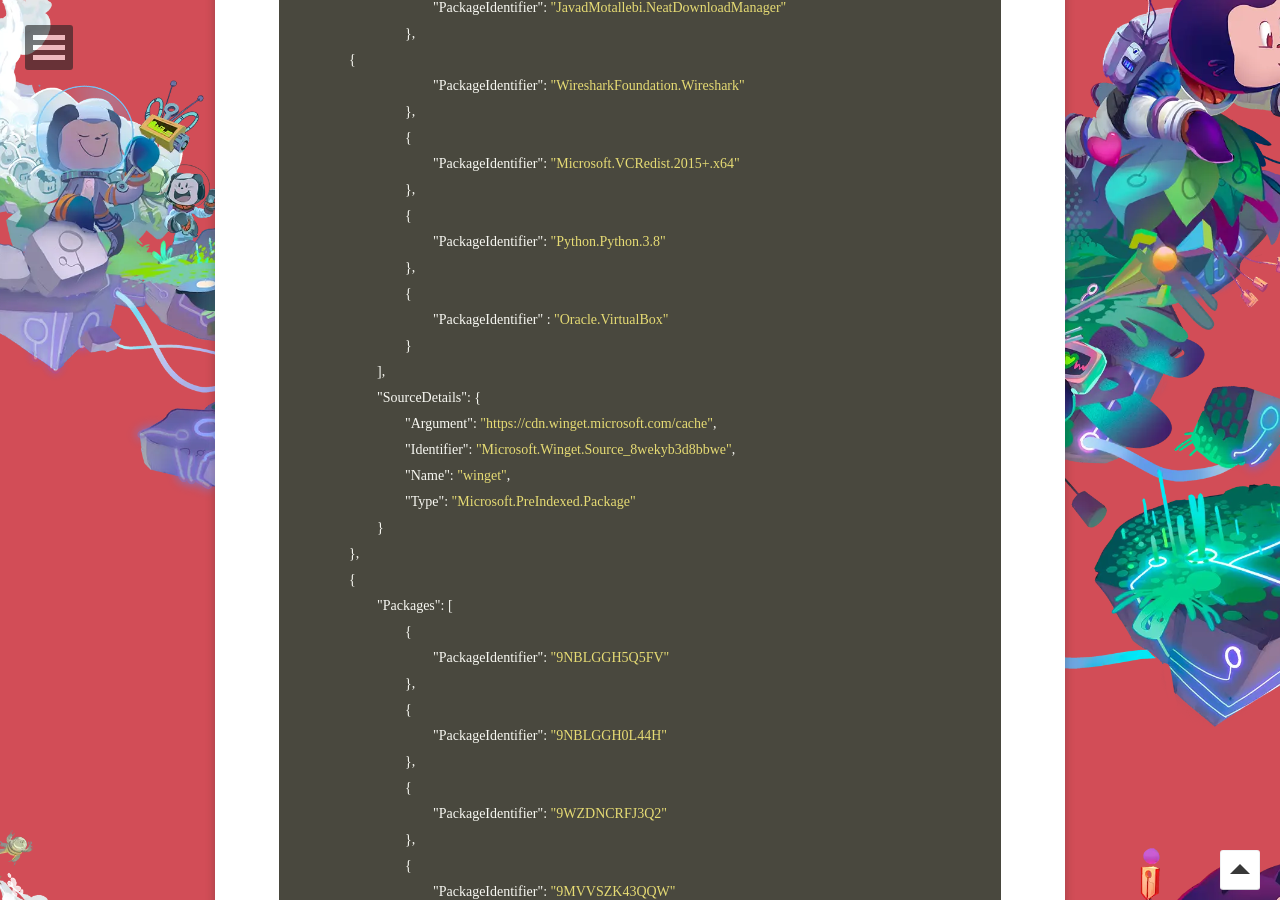
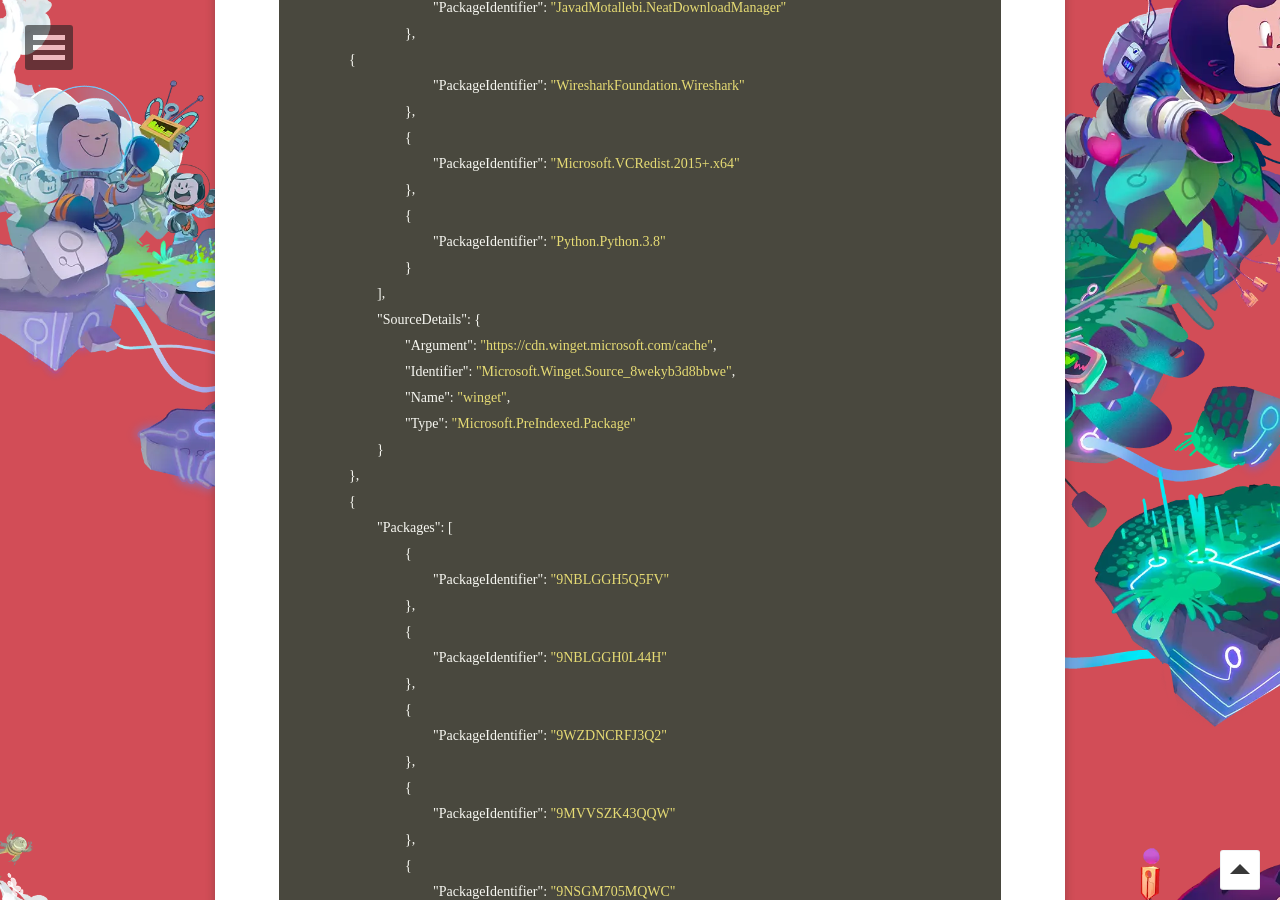
Before and after one commit to WebPavel/WebPavel.github.io, a Jekyll site: the page built from _posts/2023-04-14-WinGet-Usage.md, in a window 1280 px wide and 900 px high, scrolled down 1962 px. Built offline with Jekyll 4.4.1, drawn with Linux system fonts in a browser that asks for light colours; some web fonts are replaced.

Commit message:
Update 2023-04-14-WinGet-Usage.md

```diff
--- a/_posts/2023-04-14-WinGet-Usage.md
+++ b/_posts/2023-04-14-WinGet-Usage.md
@@ -81,9 +81,6 @@
 				},
 				{
 					"PackageIdentifier": "Python.Python.3.8"
-				},
-				{
-					"PackageIdentifier" : "Oracle.VirtualBox"
 				}
 			],
 			"SourceDetails": {
```
